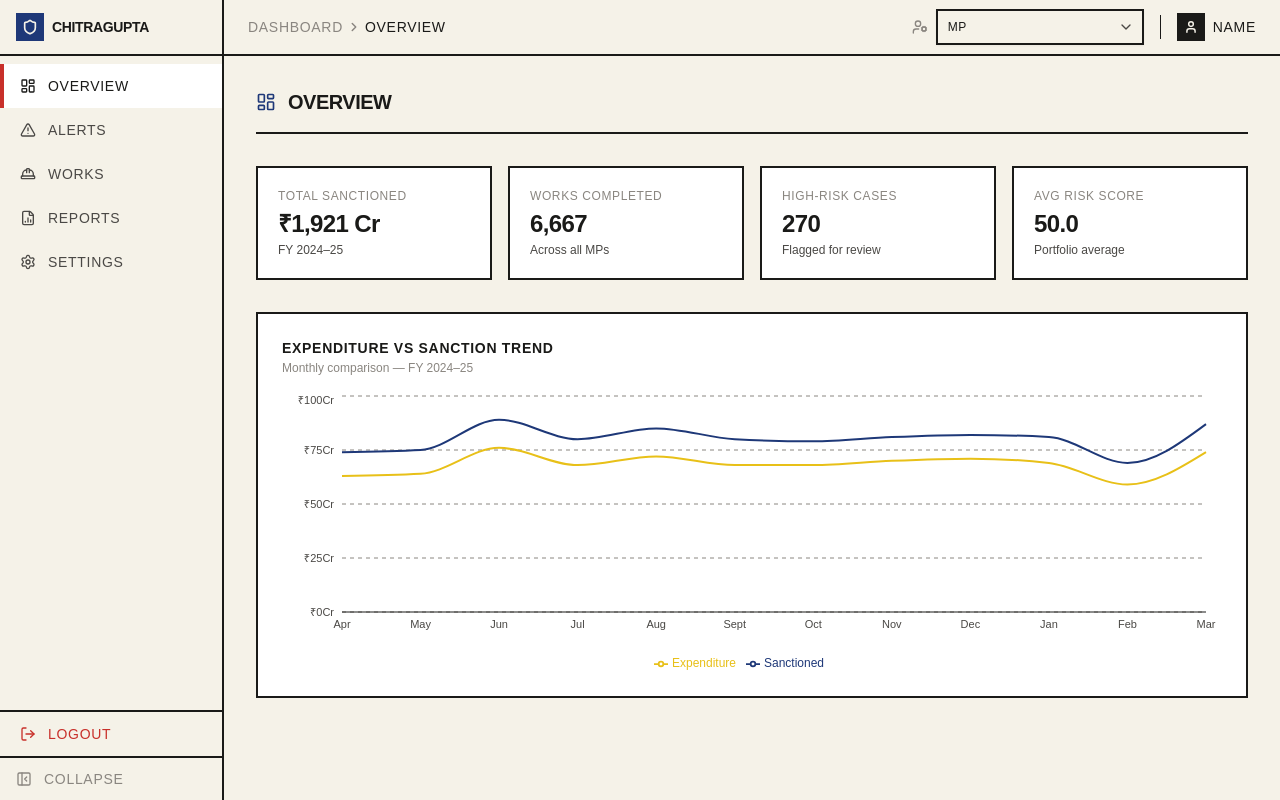
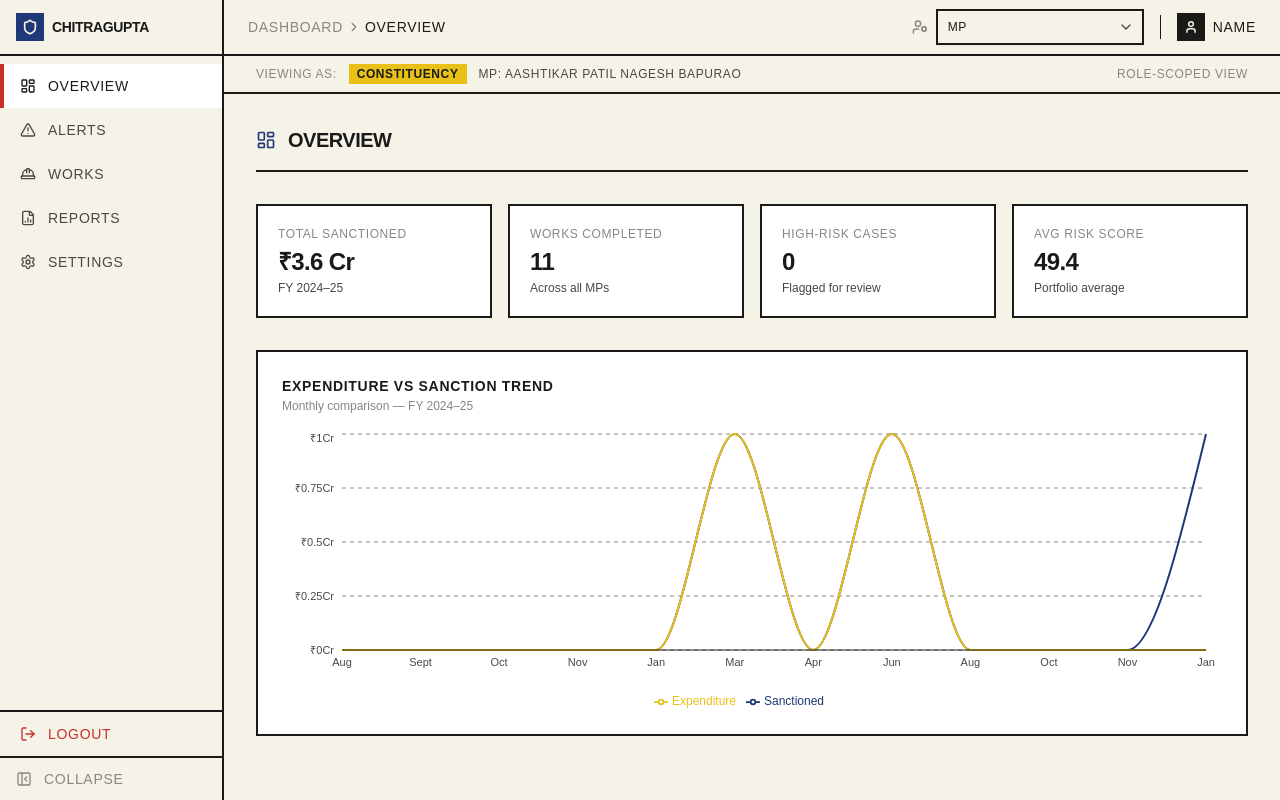
Before and after one commit to Rudra0-rudy/chitragupta-ai, a React (Vite) app in the folder apps/dashboard/: page /login in a window 1280 px wide. Both pictures are taken after typing "name@example.com", "Sample123" into the empty fields and a click on the button "SIGN IN". Built offline with nearby package versions, Linux system fonts and the light colour scheme.

Commit message:
feat(dashboard): scope Overview, Alerts, and Works to the active role

```diff
--- a/apps/dashboard/src/components/dashboard/DashboardLayout.tsx
+++ b/apps/dashboard/src/components/dashboard/DashboardLayout.tsx
@@ -1,6 +1,24 @@
 import { Outlet, Navigate } from 'react-router-dom'
 import { Sidebar } from '@/components/dashboard/Sidebar'
 import { TopBar } from '@/components/dashboard/TopBar'
+import { useRoleStore } from '@/stores/useRoleStore'
+import { getRoleScope } from '@/lib/roleFilter'
+
+function RoleContextBanner() {
+  const { activeRole } = useRoleStore()
+  const scope = getRoleScope(activeRole)
+
+  return (
+    <div className="border-b-2 border-[#1A1A18] bg-[#F5F2E8] px-8 py-2 flex items-center justify-between">
+      <div className="flex items-center gap-3">
+        <span className="text-xs font-medium uppercase tracking-wider text-[#8A8680]">Viewing as:</span>
+        <span className="text-xs font-black uppercase tracking-wider text-[#1A1A18] bg-[#E8C018] px-2 py-0.5">{scope.label}</span>
+        <span className="text-xs font-medium uppercase tracking-wider text-[#4A4845]">{scope.description}</span>
+      </div>
+      <span className="text-xs font-medium uppercase tracking-wider text-[#8A8680]">Role-scoped view</span>
+    </div>
+  )
+}
 
 export function DashboardLayout() {
   return (
@@ -14,6 +32,7 @@ export function DashboardLayout() {
 
         {/* Page content */}
         <main className="flex-1 overflow-y-auto bg-[#F5F2E8]">
+          <RoleContextBanner />
           <Outlet />
         </main>
       </div>
--- /dev/null
+++ b/apps/dashboard/src/lib/roleFilter.ts
@@ -0,0 +1,46 @@
+import type { Role } from '@/stores/useRoleStore'
+
+const SAMPLE_MP = 'AASHTIKAR PATIL NAGESH BAPURAO' // top MP by record count in CSV
+const SAMPLE_STATE = 'Maharashtra'                  // 1,080 rows in CSV
+
+export interface RoleScope {
+  /** Short label shown in the banner, e.g. "CONSTITUENCY" */
+  label: string
+  /** Human-readable description, e.g. "MP: AASHTIKAR PATIL NAGESH BAPURAO" */
+  description: string
+  /** Predicate returning true if the row belongs to this scope */
+  matches: (row: { mp_name: string; state: string }) => boolean
+}
+
+export function getRoleScope(role: Role): RoleScope {
+  switch (role) {
+    case 'MP':
+      return {
+        label: 'Constituency',
+        description: `MP: ${SAMPLE_MP}`,
+        matches: (r) => r.mp_name === SAMPLE_MP,
+      }
+    case 'DM':
+      return {
+        label: 'State',
+        description: `State: ${SAMPLE_STATE}`,
+        matches: (r) => r.state === SAMPLE_STATE,
+      }
+    case 'AUDITOR':
+    case 'ADMIN':
+    default:
+      return {
+        label: 'National',
+        description: 'All records · National scope',
+        matches: () => true,
+      }
+  }
+}
+
+export function filterByRole<T extends { mp_name: string; state: string }>(
+  rows: T[],
+  role: Role,
+): T[] {
+  const scope = getRoleScope(role)
+  return rows.filter(scope.matches)
+}
--- a/apps/dashboard/src/pages/dashboard/Alerts.tsx
+++ b/apps/dashboard/src/pages/dashboard/Alerts.tsx
@@ -3,6 +3,8 @@ import { AlertTriangle, ChevronUp, ChevronDown, X, CheckCircle2, ArrowUpRight }
 import { motion, AnimatePresence } from 'framer-motion'
 import { ALERTS, TOTAL_COUNT } from '@/data/mockAlerts'
 import type { AlertRow } from '@/data/mockAlerts'
+import { useRoleStore } from '@/stores/useRoleStore'
+import { filterByRole } from '@/lib/roleFilter'
 
 // ---------------------------------------------------------------------------
 // Constants
@@ -28,21 +30,17 @@ const ANOMALY_LABEL: Record<string, string> = {
 }
 
 // ---------------------------------------------------------------------------
-// Model Validation — computed once at module level from ALERTS
-// ---------------------------------------------------------------------------
-
-const synthetic    = ALERTS.filter((r) => r.is_synthetic_anomaly === 'True')
-const injectedN    = synthetic.length
-const caughtHigh   = synthetic.filter((r) => r.risk_level === 'High').length
-const caughtMedium = synthetic.filter((r) => r.risk_level === 'Medium').length
-const missedLow    = synthetic.filter((r) => r.risk_level === 'Low').length
-const catchRate    = injectedN > 0 ? (((caughtHigh + caughtMedium) / injectedN) * 100).toFixed(1) : '0.0'
-
-// ---------------------------------------------------------------------------
 // Subcomponents
 // ---------------------------------------------------------------------------
 
-function ModelValidationPanel() {
+function ModelValidationPanel({ rows }: { rows: AlertRow[] }) {
+  const synthetic    = rows.filter((r) => r.is_synthetic_anomaly === 'True')
+  const injectedN    = synthetic.length
+  const caughtHigh   = synthetic.filter((r) => r.risk_level === 'High').length
+  const caughtMedium = synthetic.filter((r) => r.risk_level === 'Medium').length
+  const missedLow    = synthetic.filter((r) => r.risk_level === 'Low').length
+  const catchRate    = injectedN > 0 ? (((caughtHigh + caughtMedium) / injectedN) * 100).toFixed(1) : '0.0'
+
   const cells = [
     { label: 'Injected',        value: injectedN.toLocaleString(),    accent: false },
     { label: 'Caught (High)',   value: caughtHigh.toLocaleString(),   accent: false },
@@ -354,6 +352,11 @@ function AlertDetailSheet({
 // ---------------------------------------------------------------------------
 
 export function Alerts() {
+  const { activeRole } = useRoleStore()
+
+  // Role-scoped base dataset
+  const scopedAlerts = useMemo(() => filterByRole(ALERTS, activeRole), [activeRole])
+
   // Filter state
   const [severityFilter, setSeverityFilter] = useState<Severity | 'ALL'>('High')
   const [search, setSearch] = useState('')
@@ -362,10 +365,10 @@ export function Alerts() {
   const [page, setPage] = useState(1)
   const [pageSize, setPageSize] = useState(50)
 
-  // Reset page on filter/search/size change
+  // Reset page on filter/search/size/role change
   useEffect(() => {
     setPage(1)
-  }, [severityFilter, search, pageSize])
+  }, [severityFilter, search, pageSize, activeRole])
 
   // Sort state — default: risk_score descending
   const [sortKey, setSortKey] = useState<SortKey>('risk_score')
@@ -400,7 +403,7 @@ export function Alerts() {
   // Filtered + sorted rows
   const filteredRows = useMemo(() => {
     const q = search.trim().toLowerCase()
-    let rows = ALERTS
+    let rows = scopedAlerts
 
     if (severityFilter !== 'ALL') {
       rows = rows.filter((r) => r.risk_level === severityFilter)
@@ -430,7 +433,7 @@ export function Alerts() {
     })
 
     return rows
-  }, [severityFilter, search, sortKey, sortDir])
+  }, [severityFilter, search, sortKey, sortDir, scopedAlerts])
 
   // Pagination slice
   const totalFiltered = filteredRows.length
@@ -438,9 +441,9 @@ export function Alerts() {
   const startIdx = (page - 1) * pageSize
   const pagedRows = filteredRows.slice(startIdx, startIdx + pageSize)
 
-  // KPI strip (live from filteredRows — represents current view)
-  const highCount   = useMemo(() => ALERTS.filter((r) => r.risk_level === 'High').length,   [])
-  const mediumCount = useMemo(() => ALERTS.filter((r) => r.risk_level === 'Medium').length, [])
+  // KPI strip — counts from scoped base, not filtered
+  const highCount   = useMemo(() => scopedAlerts.filter((r) => r.risk_level === 'High').length,   [scopedAlerts])
+  const mediumCount = useMemo(() => scopedAlerts.filter((r) => r.risk_level === 'Medium').length, [scopedAlerts])
 
   const COLS: { key: SortKey | null; label: string; sortable: boolean }[] = [
     { key: 'work_id',       label: 'Work ID',    sortable: true },
@@ -470,7 +473,7 @@ export function Alerts() {
       </div>
 
       {/* Model Validation Panel */}
-      <ModelValidationPanel />
+      <ModelValidationPanel rows={scopedAlerts} />
 
       {/* Toolbar */}
       <div className="flex flex-wrap items-center gap-3 mb-4">
@@ -515,7 +518,7 @@ export function Alerts() {
           </div>
           {/* Row counter */}
           <span className="text-xs font-medium uppercase tracking-wider text-[#8A8680] whitespace-nowrap">
-            SHOWING {totalFiltered.toLocaleString()} OF {TOTAL_COUNT.toLocaleString()} RECORDS
+            SHOWING {totalFiltered.toLocaleString()} OF {scopedAlerts.length.toLocaleString()} RECORDS
           </span>
         </div>
       </div>
--- a/apps/dashboard/src/pages/dashboard/Overview.tsx
+++ b/apps/dashboard/src/pages/dashboard/Overview.tsx
@@ -1,6 +1,9 @@
+import { useMemo } from 'react'
 import { LayoutDashboard } from 'lucide-react'
 import { ALERTS } from '@/data/mockAlerts'
 import type { AlertRow } from '@/data/mockAlerts'
+import { useRoleStore } from '@/stores/useRoleStore'
+import { filterByRole } from '@/lib/roleFilter'
 import {
   ResponsiveContainer,
   LineChart,
@@ -13,7 +16,7 @@ import {
 } from 'recharts'
 
 // ---------------------------------------------------------------------------
-// KPI aggregates — computed once at module level from the real CSV dataset
+// Helpers (pure, module-level — no dependency on role)
 // ---------------------------------------------------------------------------
 
 function formatCrore(rupees: number): string {
@@ -22,29 +25,8 @@ function formatCrore(rupees: number): string {
   return `₹${crore.toFixed(1)} Cr`
 }
 
-const totalSanctioned = ALERTS.reduce(
-  (sum, r) => sum + (Number(r.cost_estimate) || 0),
-  0,
-)
-
-const worksCompleted = ALERTS.filter((r) => r.status === 'Completed').length
-
-const highRiskCount = ALERTS.filter((r) => r.risk_level === 'High').length
-
-const avgRiskScore =
-  ALERTS.length > 0
-    ? ALERTS.reduce((sum, r) => sum + (Number(r.risk_score) || 0), 0) / ALERTS.length
-    : 0
-
-const kpiCards = [
-  { label: 'Total Sanctioned', value: formatCrore(totalSanctioned),               sub: 'FY 2024–25' },
-  { label: 'Works Completed',  value: worksCompleted.toLocaleString('en-IN'),      sub: 'Across all MPs' },
-  { label: 'High-Risk Cases',  value: highRiskCount.toLocaleString('en-IN'),       sub: 'Flagged for review' },
-  { label: 'Avg Risk Score',   value: avgRiskScore.toFixed(1),                     sub: 'Portfolio average' },
-] as const
-
 // ---------------------------------------------------------------------------
-// Trend data — monthly Sanctioned vs Expenditure from the CSV
+// Trend helper — pure function, computes monthly buckets from any row slice
 // ---------------------------------------------------------------------------
 
 interface TrendPoint {
@@ -87,9 +69,34 @@ function buildTrendData(rows: AlertRow[]): TrendPoint[] {
   })
 }
 
-const trendData: TrendPoint[] = buildTrendData(ALERTS)
 
 export function Overview() {
+  const { activeRole } = useRoleStore()
+
+  const { kpiCards, trendData } = useMemo(() => {
+    const scopedRows = filterByRole(ALERTS, activeRole)
+
+    const totalSanctioned = scopedRows.reduce(
+      (sum, r) => sum + (Number(r.cost_estimate) || 0),
+      0,
+    )
+    const worksCompleted = scopedRows.filter((r) => r.status === 'Completed').length
+    const highRiskCount  = scopedRows.filter((r) => r.risk_level === 'High').length
+    const avgRiskScore   =
+      scopedRows.length > 0
+        ? scopedRows.reduce((sum, r) => sum + (Number(r.risk_score) || 0), 0) / scopedRows.length
+        : 0
+
+    return {
+      kpiCards: [
+        { label: 'Total Sanctioned', value: formatCrore(totalSanctioned),          sub: 'FY 2024–25' },
+        { label: 'Works Completed',  value: worksCompleted.toLocaleString('en-IN'), sub: 'Across all MPs' },
+        { label: 'High-Risk Cases',  value: highRiskCount.toLocaleString('en-IN'),  sub: 'Flagged for review' },
+        { label: 'Avg Risk Score',   value: avgRiskScore.toFixed(1),                sub: 'Portfolio average' },
+      ],
+      trendData: buildTrendData(scopedRows),
+    }
+  }, [activeRole])
   return (
     <div className="p-8">
       <div className="flex items-center gap-3 mb-8 border-b-2 border-[#1A1A18] pb-4">
--- a/apps/dashboard/src/pages/dashboard/Works.tsx
+++ b/apps/dashboard/src/pages/dashboard/Works.tsx
@@ -1,7 +1,9 @@
 import { useState, useMemo, useCallback, useEffect } from 'react'
 import { HardHat, ChevronUp, ChevronDown } from 'lucide-react'
-import { ALERTS, TOTAL_COUNT } from '@/data/mockAlerts'
+import { ALERTS } from '@/data/mockAlerts'
 import type { AlertRow } from '@/data/mockAlerts'
+import { useRoleStore } from '@/stores/useRoleStore'
+import { filterByRole } from '@/lib/roleFilter'
 
 // ---------------------------------------------------------------------------
 // Types
@@ -75,6 +77,11 @@ const COLS: { key: SortKey; label: string }[] = [
 // ---------------------------------------------------------------------------
 
 export function Works() {
+  const { activeRole } = useRoleStore()
+
+  // Role-scoped base dataset
+  const scopedWorks = useMemo(() => filterByRole(ALERTS, activeRole), [activeRole])
+
   // Filter state
   const [severity, setSeverity] = useState<SeverityFilter>('ALL')
   const [category, setCategory] = useState('All Categories')
@@ -89,10 +96,10 @@ export function Works() {
   const [page, setPage] = useState(1)
   const [pageSize, setPageSize] = useState(50)
 
-  // Reset page on any filter/size change
+  // Reset page on any filter/size/role change
   useEffect(() => {
     setPage(1)
-  }, [severity, category, stateFilter, search, pageSize])
+  }, [severity, category, stateFilter, search, pageSize, activeRole])
 
   // Toggle sort: desc → asc → none → desc
   const toggleSort = useCallback((key: SortKey) => {
@@ -114,7 +121,7 @@ export function Works() {
   const filteredRows = useMemo<AlertRow[]>(() => {
     const q = search.trim().toLowerCase()
 
-    let rows = ALERTS.filter((row) => {
+    let rows = scopedWorks.filter((row) => {
       if (severity !== 'ALL' && row.risk_level.toUpperCase() !== severity) return false
       if (category !== 'All Categories' && row.work_category !== category) return false
       if (stateFilter !== 'All States' && row.state !== stateFilter) return false
@@ -141,7 +148,7 @@ export function Works() {
     }
 
     return rows
-  }, [severity, category, stateFilter, search, sortKey, sortDir])
+  }, [severity, category, stateFilter, search, sortKey, sortDir, scopedWorks])
 
   // Pagination
   const totalFiltered = filteredRows.length
@@ -156,7 +163,7 @@ export function Works() {
         <HardHat className="w-5 h-5 text-[#1E3878]" strokeWidth={2} />
         <h1 className="text-xl font-black uppercase tracking-tight text-[#1A1A18]">Works</h1>
         <span className="ml-auto text-xs font-medium uppercase tracking-wider text-[#8A8680] whitespace-nowrap">
-          SHOWING {totalFiltered.toLocaleString()} OF {TOTAL_COUNT.toLocaleString()} RECORDS
+          SHOWING {totalFiltered.toLocaleString()} OF {scopedWorks.length.toLocaleString()} RECORDS
         </span>
       </div>
 
```
